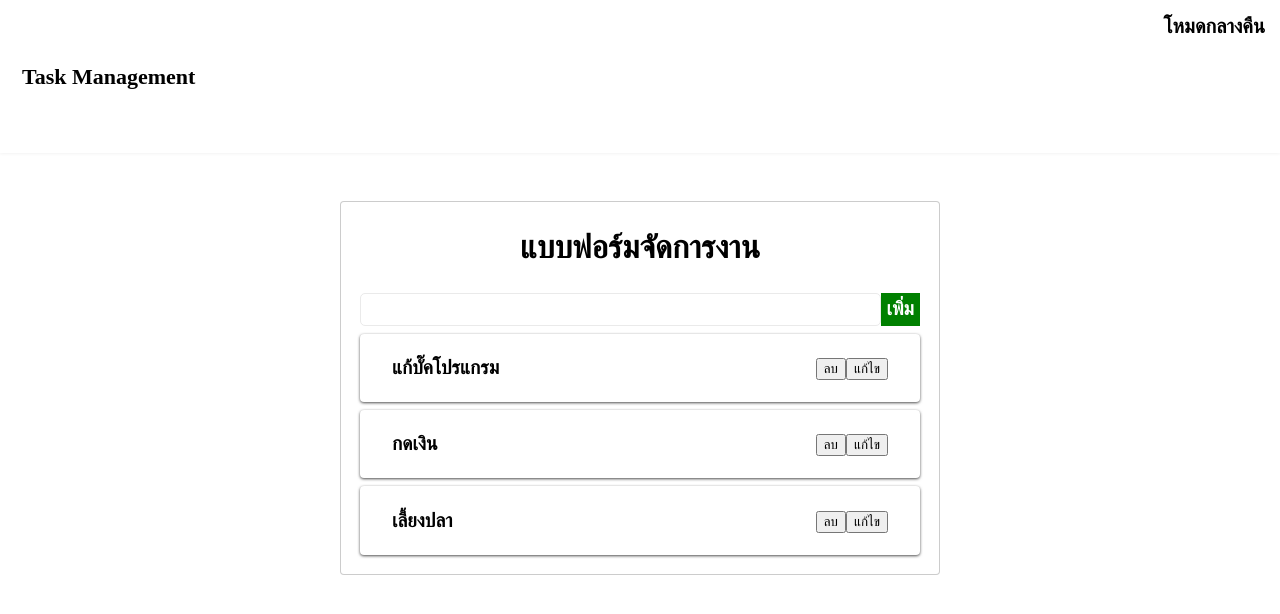
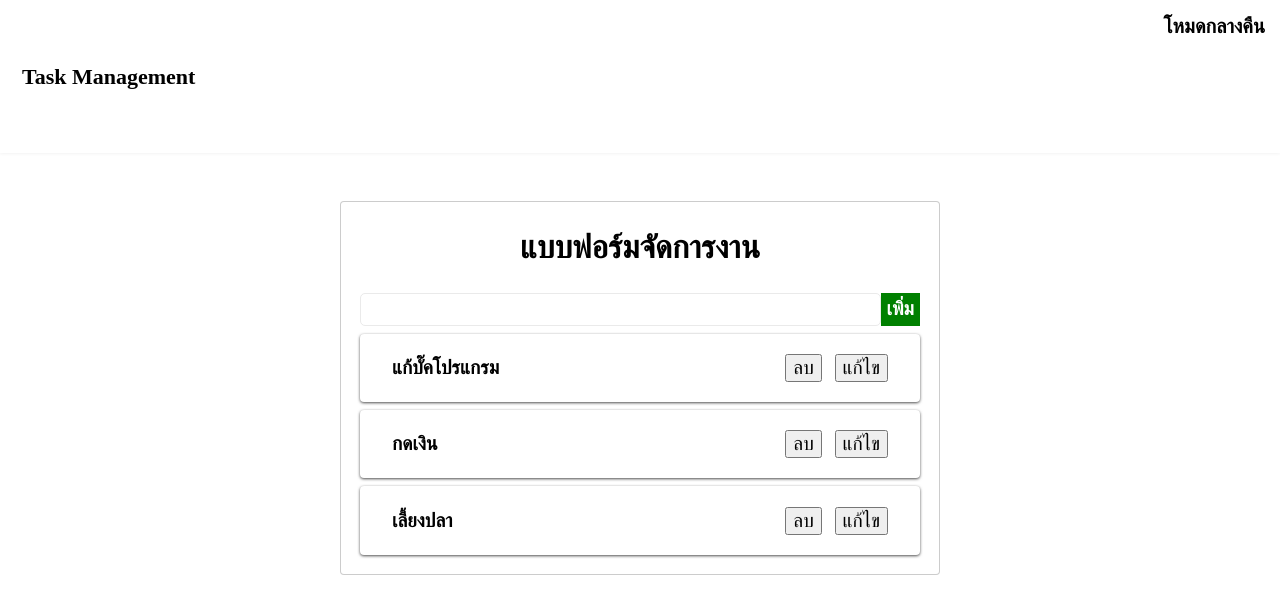
Before and after one commit to NateeRudkui/react-task-app, a React (Create React App) app: page / in a window 1280 px wide. Shown: the top 614 px of the page. Built offline with nearby package versions, Linux system fonts and the light colour scheme.

Commit message:
✅[add]:delete task

```diff
--- a/src/App.js
+++ b/src/App.js
@@ -19,8 +19,9 @@ function App() {
       title: "เลี้ยงปลา",
     },
   ]);
-  function deleattaks(id) {
-    console.log(id);
+  function deleteTask(id) {
+    const result = tasks.filter((item) => item.id !== id);
+    setTasks(result);
   }
   return (
     <div className="App">
@@ -29,7 +30,7 @@ function App() {
         <Addform />
         <section>
           {tasks.map((data) => (
-            <Item key={data.id} data={data} />
+            <Item key={data.id} data={data} deleteTask={deleteTask} />
           ))}
         </section>
       </div>
--- a/src/components/Item.js
+++ b/src/components/Item.js
@@ -1,12 +1,14 @@
 import "./Item.css";
 export default function Item(props) {
-  const { data } = props;
+  const { data, deleteTask } = props;
   return (
     <div className="list-item">
       <p className="title">{data.title}</p>
       <div className="button-container">
-        <button>ลบ</button>
-        <button>แก้ไข</button>
+        <button className="btn" onClick={() => deleteTask(data.id)}>
+          ลบ
+        </button>
+        <button className="btn">แก้ไข</button>
       </div>
     </div>
   );
```
